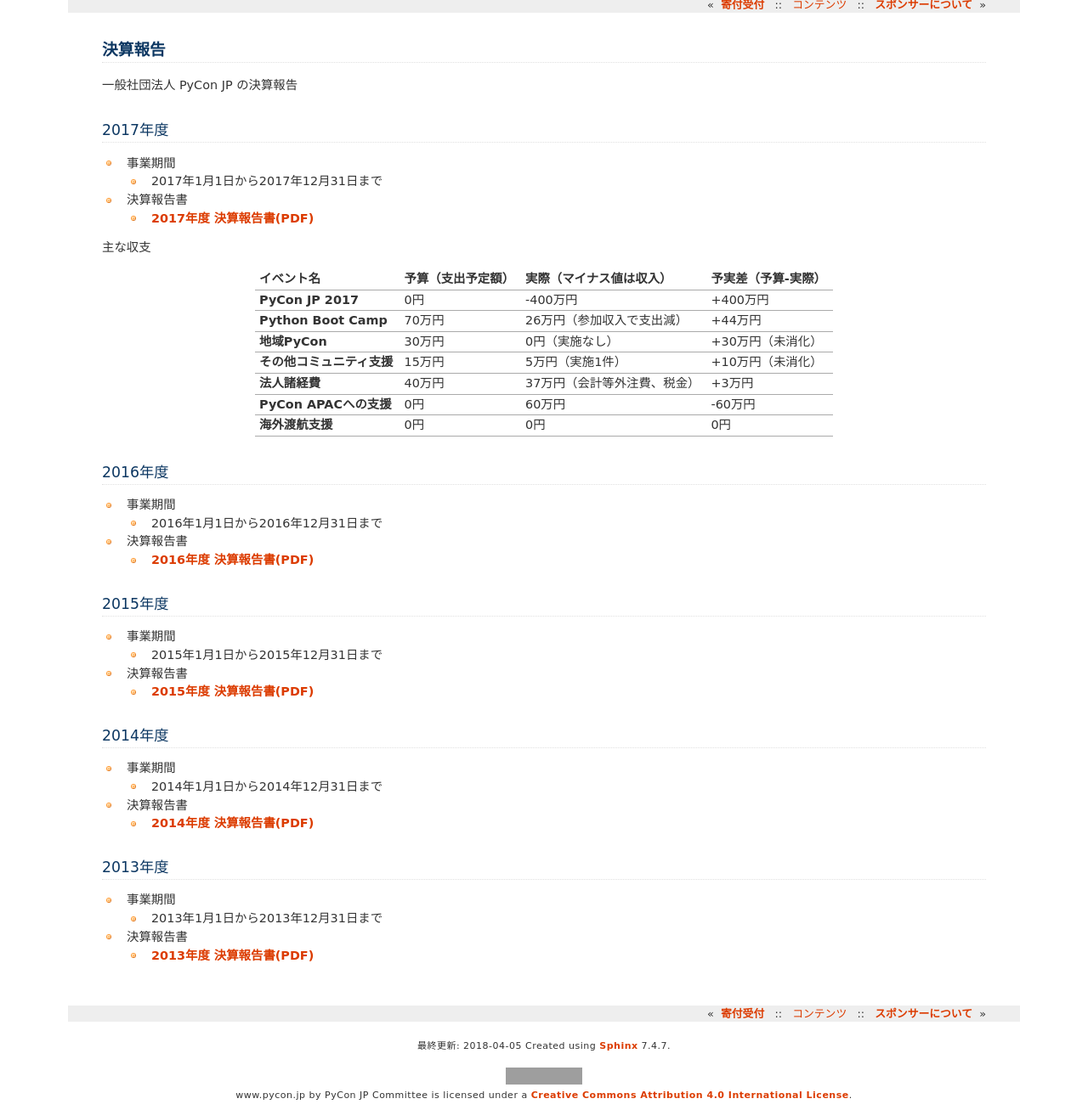
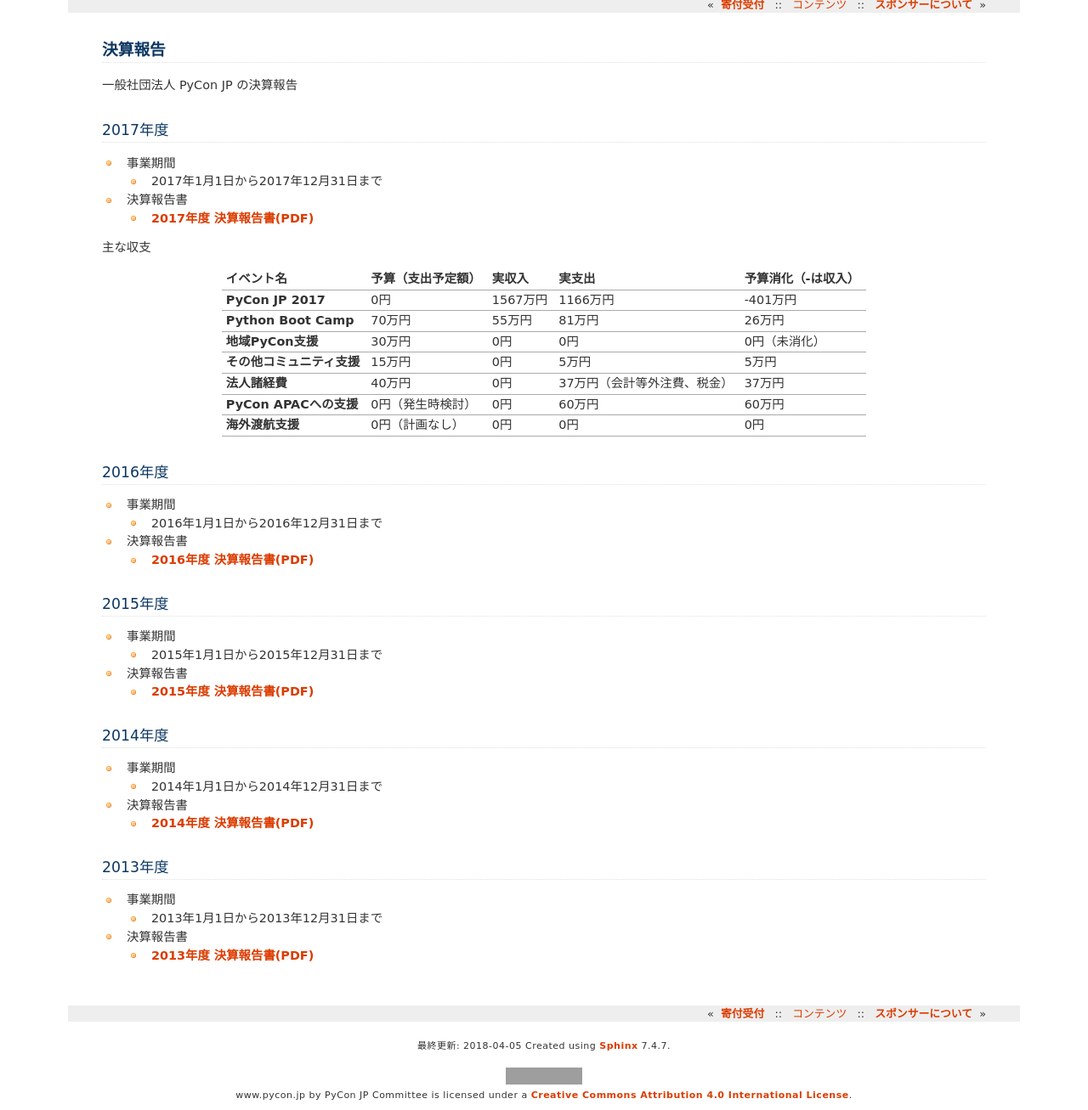
Before and after one commit to pyconjp/www.pycon.jp, a Sphinx documentation site: the page built from source/annualreport/index.rst, in a window 1280 px wide, cut to the strip 129-1436 px from the top of the page. Shown: the whole strip at 85% size. Built offline with Sphinx 7.4.7, drawn with Linux system fonts in a browser that asks for light colours; grey boxes are pictures that could not be loaded.

Commit message:
update 2017 report

```diff
--- a/source/annualreport/index.rst
+++ b/source/annualreport/index.rst
@@ -25,40 +25,48 @@
 
    - - イベント名
      - 予算（支出予定額）
-     - 実際（マイナス値は収入）
-     - 予実差（予算-実際）
+     - 実収入
+     - 実支出
+     - 予算消化（-は収入）
 
    - - PyCon JP 2017
      - 0円
-     - -400万円
-     - +400万円
+     - 1567万円
+     - 1166万円
+     - -401万円
 
    - - Python Boot Camp
      - 70万円
-     - 26万円（参加収入で支出減）
-     - +44万円
+     - 55万円
+     - 81万円
+     - 26万円
 
-   - - 地域PyCon
+   - - 地域PyCon支援
      - 30万円
-     - 0円（実施なし）
-     - +30万円（未消化）
+     - 0円
+     - 0円
+     - 0円（未消化）
 
    - - その他コミュニティ支援
      - 15万円
-     - 5万円（実施1件）
-     - +10万円（未消化）
+     - 0円
+     - 5万円
+     - 5万円
 
    - - 法人諸経費
      - 40万円
+     - 0円
      - 37万円（会計等外注費、税金）
-     - +3万円
+     - 37万円
 
    - - PyCon APACへの支援
+     - 0円（発生時検討）
      - 0円
      - 60万円
-     - -60万円
+     - 60万円
 
    - - 海外渡航支援
+     - 0円（計画なし）
      - 0円
      - 0円
      - 0円
```
